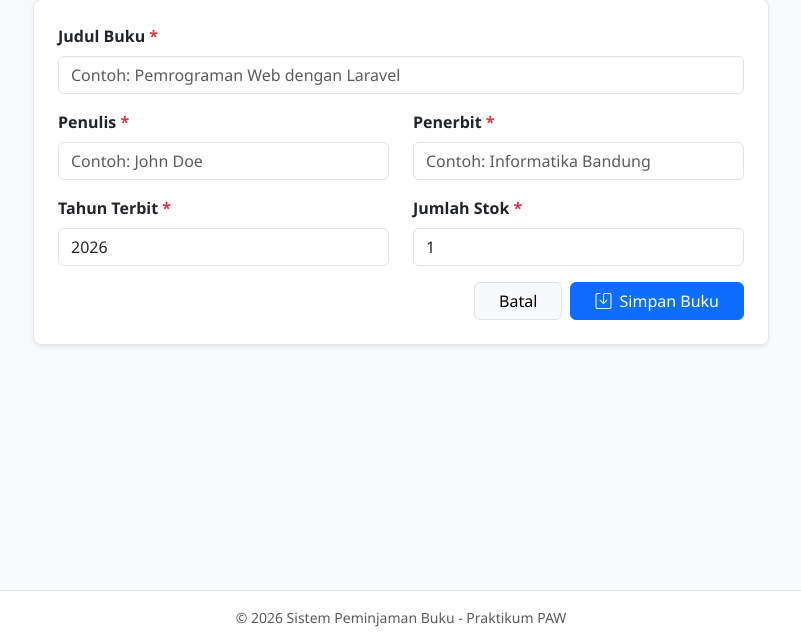
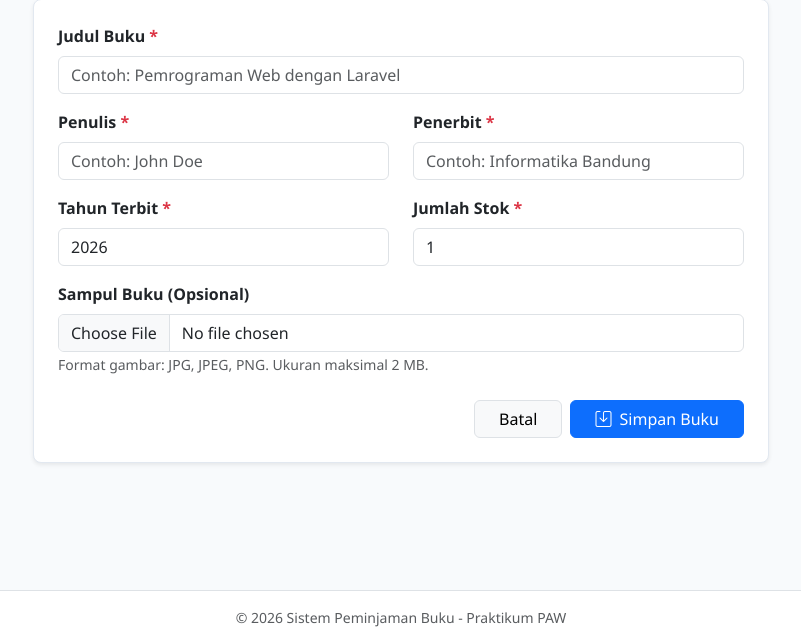
Before and after one commit to AhmadMuzanny111/PAW-MODUL4-AHMAD-MUZANNY-102042500086, a Laravel app: page /buku/create in a window 1280 px wide. Shown: the part 156-800 px from the top of the page, without its empty margins (239-1040 px from the left). Run offline with Laravel 12, Linux system fonts and the light colour scheme; a user stored in the database is signed in; data comes from the database, SQL or seed files in the repository.

Commit message:
Implementasi Modul 4 - Autentikasi, Role, Upload Cover, Pencarian & Filter

```diff
--- a/app/Http/Controllers/BukuController.php
+++ b/app/Http/Controllers/BukuController.php
@@ -10,7 +10,7 @@ use Illuminate\Support\Facades\DB;
 class BukuController extends Controller
 {
     /**
-     * Menampilkan daftar semua buku untuk admin dengan fitur pencarian, filter, dan sorting.
+- Menampilkan daftar semua buku untuk admin dengan fitur pencarian, filter, dan sorting.
      */
     public function index(Request $request)
     {
@@ -71,7 +71,7 @@ class BukuController extends Controller
     }
 
     /**
-     * Menampilkan form tambah buku baru.
+- Menampilkan form tambah buku baru.
      */
     public function create()
     {
@@ -79,7 +79,7 @@ class BukuController extends Controller
     }
 
     /**
-     * Menyimpan buku baru beserta berkas sampul ke storage.
+- Menyimpan buku baru beserta berkas sampul ke storage.
      */
     public function store(Request $request)
     {
@@ -90,6 +90,7 @@ class BukuController extends Controller
             'tahun_terbit' => 'required|integer',
             'stok'         => 'required|integer|min:0',
             // TODO 4: Tambahkan validasi untuk berkas 'cover' (nullable|image|mimes:jpeg,png,jpg|max:2048)
+            'cover'        => 'nullable|image|mimes:jpeg,png,jpg|max:2048',
         ], [
             'judul.required'        => 'Judul buku wajib diisi.',
             'judul.max'             => 'Judul buku maksimal 100 karakter.',
@@ -109,6 +110,9 @@ class BukuController extends Controller
 
         // TODO 4: Periksa jika ada berkas 'cover' yang diunggah ($request->hasFile('cover')),
         // simpan berkas ke disk 'public' folder 'buku', dan masukkan path-nya ke $validated['cover']
+        if ($request->hasFile('cover')) {
+            $validated['cover'] = $request->file('cover')->store('buku', 'public');
+        }
 
         Buku::create($validated);
 
@@ -117,7 +121,7 @@ class BukuController extends Controller
     }
 
     /**
-     * Menampilkan detail buku.
+- Menampilkan detail buku.
      */
     public function show(Buku $buku)
     {
@@ -127,7 +131,7 @@ class BukuController extends Controller
     }
 
     /**
-     * Menampilkan form edit buku.
+- Menampilkan form edit buku.
      */
     public function edit(Buku $buku)
     {
@@ -135,7 +139,7 @@ class BukuController extends Controller
     }
 
     /**
-     * Memperbarui data buku dan mengganti berkas sampul lama.
+- Memperbarui data buku dan mengganti berkas sampul lama.
      */
     public function update(Request $request, Buku $buku)
     {
@@ -146,6 +150,7 @@ class BukuController extends Controller
             'tahun_terbit' => 'required|integer',
             'stok'         => 'required|integer|min:0',
             // TODO 4: Tambahkan validasi untuk berkas 'cover' (nullable|image|mimes:jpeg,png,jpg|max:2048)
+            'cover'        => 'nullable|image|mimes:jpeg,png,jpg|max:2048',
         ], [
             'judul.required'        => 'Judul buku wajib diisi.',
             'judul.max'             => 'Judul buku maksimal 100 karakter.',
@@ -166,6 +171,12 @@ class BukuController extends Controller
         // TODO 5: Periksa jika ada berkas 'cover' baru yang diunggah:
         // 1. Hapus berkas cover fisik lama dari Storage::disk('public') jika ada
         // 2. Simpan berkas cover baru ke folder 'buku' pada disk 'public' dan simpan ke $validated['cover']
+        if ($request->hasFile('cover')) {
+            if ($buku->cover) {
+                Storage::disk('public')->delete($buku->cover);
+            }
+            $validated['cover'] = $request->file('cover')->store('buku', 'public');
+        }
 
         $buku->update($validated);
 
@@ -174,7 +185,7 @@ class BukuController extends Controller
     }
 
     /**
-     * Menghapus buku beserta berkas fisik gambar sampulnya dari database dan storage.
+- Menghapus buku beserta berkas fisik gambar sampulnya dari database dan storage.
      */
     public function destroy(Buku $buku)
     {
@@ -186,6 +197,9 @@ class BukuController extends Controller
         }
 
         // TODO 6: Hapus berkas fisik 'cover' dari Storage::disk('public') sebelum record buku dihapus jika data cover ada
+        if ($buku->cover) {
+            Storage::disk('public')->delete($buku->cover);
+        }
 
         $buku->delete();
 
--- a/app/Models/Buku.php
+++ b/app/Models/Buku.php
@@ -18,6 +18,7 @@ class Buku extends Model
         'tahun_terbit',
         'stok',
         // TODO 2: Tambahkan kolom 'cover' pada properti $fillable
+        'cover',
     ];
 
     public function peminjaman()
--- a/app/Models/User.php
+++ b/app/Models/User.php
@@ -14,24 +14,29 @@ class User extends Authenticatable
     use HasFactory, Notifiable;
 
     /**
-     * The attributes that are mass assignable.
+- The attributes that are mass assignable.
      *
-     * @var list<string>
+- @var list<string>
      */
     protected $fillable = [
         'name',
         'email',
         'password',
         // TODO 1: Tambahkan kolom 'role' pada properti $fillable
+        'role',
     ];
 
     // TODO 1: Tambahkan method relasi peminjaman() (One-to-Many ke model Peminjaman)
+    public function peminjaman()
+    {
+        return $this->hasMany(Peminjaman::class);
+    }
 
 
     /**
-     * The attributes that should be hidden for serialization.
+- The attributes that should be hidden for serialization.
      *
-     * @var list<string>
+- @var list<string>
      */
     protected $hidden = [
         'password',
@@ -39,9 +44,9 @@ class User extends Authenticatable
     ];
 
     /**
-     * Get the attributes that should be cast.
+- Get the attributes that should be cast.
      *
-     * @return array<string, string>
+- @return array<string, string>
      */
     protected function casts(): array
     {
--- a/resources/views/buku/create.blade.php
+++ b/resources/views/buku/create.blade.php
@@ -16,7 +16,7 @@
         <div class="card shadow-sm">
             <div class="card-body p-4">
                 {{-- TODO 7: Tambahkan atribut enctype="multipart/form-data" pada form di bawah ini --}}
-                <form action="{{ route('buku.store') }}" method="POST">
+                <form action="{{ route('buku.store') }}" method="POST" enctype="multipart/form-data">
                     @csrf
 
                     <div class="mb-3">
@@ -64,6 +64,17 @@
                     </div>
 
                     {{-- TODO 7: Tambahkan field input file untuk upload sampul buku dan wadah pratinjau (preview) gambar --}}
+                    <div class="mb-4">
+                        <label for="cover" class="form-label fw-semibold">Sampul Buku (Opsional)</label>
+                        <input type="file" class="form-control @error('cover') is-invalid @enderror" id="cover" name="cover" accept="image/*" onchange="previewImage(event)">
+                        <small class="text-muted">Format gambar: JPG, JPEG, PNG. Ukuran maksimal 2 MB.</small>
+                        @error('cover')
+                            <div class="invalid-feedback">{{ $message }}</div>
+                        @enderror
+                        <div class="mt-2">
+                            <img id="imagePreview" src="#" alt="Pratinjau Sampul" class="img-thumbnail d-none" style="max-height: 160px;">
+                        </div>
+                    </div>
 
                     <div class="d-flex justify-content-end gap-2">
                         <a href="{{ route('buku.index') }}" class="btn btn-light border px-4">Batal</a>
```
Also changed, not shown: app/Http/Controllers/HomeController.php (+49 -4 lines), resources/views/buku/edit.blade.php (+18 -1 lines), resources/views/buku/index.blade.php (+10 -0 lines), database/migrations/2026_11_25_005120_add_role_to_users_table.php (added), database/migrations/2026_11_25_005131_add_cover_to_buku_table.php (added).
